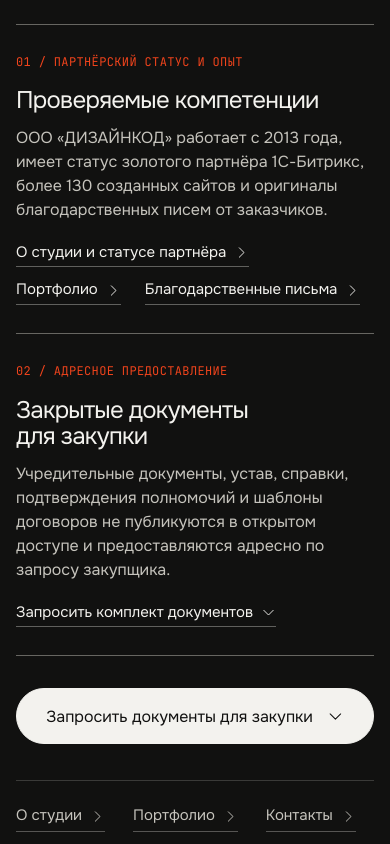
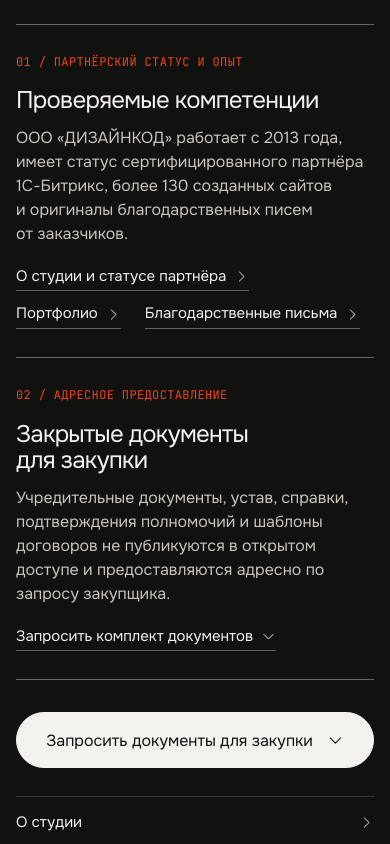
Before and after one commit to Ivanweb1/designcodes, a plain HTML site: page company-documents/index.html in a window 390 px wide. Shown: the part 2200-3044 px from the top of the page. Drawn offline with Linux system fonts and the light colour scheme.

Commit message:
Company-documents: update partner status, polish slot copy, fix mobile H1, center CTA and pills

```diff
--- a/company-documents/index.html
+++ b/company-documents/index.html
@@ -289,23 +289,24 @@
   }
   .rule-links a:hover { color: var(--accent); border-color: var(--accent); }
 
-  .svc-button-light { margin-top: 32px; background: var(--bg); border-color: var(--bg); color: var(--ink); }
+  .rules-foot { display: flex; justify-content: center; margin-top: clamp(32px, 4vw, 48px); }
+  .svc-button-light { background: var(--bg); border-color: var(--bg); color: var(--ink); }
   .svc-button-light:hover { background: var(--accent); border-color: var(--accent); color: #fff; }
 
   .svc-related {
-    display: flex; flex-wrap: wrap; gap: 12px 28px;
-    margin-top: clamp(36px, 4vw, 56px);
-    padding-top: 24px;
+    display: flex; flex-wrap: wrap; justify-content: center; gap: 12px;
+    margin-top: clamp(32px, 4vw, 48px);
+    padding-top: clamp(28px, 3.5vw, 40px);
     border-top: 1px solid rgba(243,242,238,.18);
   }
   .svc-related a {
-    display: inline-flex; align-items: center; gap: 8px;
-    font-size: 15px; color: #c6c4bd;
-    border-bottom: 1px solid rgba(243,242,238,.3);
-    padding-bottom: 4px;
-    transition: color .2s, border-color .2s;
+    display: inline-flex; align-items: center; gap: 10px;
+    min-height: 48px; padding: 0 22px;
+    font-size: 15px; color: var(--bg);
+    border: 1px solid rgba(243,242,238,.35); border-radius: 100px;
+    transition: background .2s, color .2s, border-color .2s;
   }
-  .svc-related a:hover { color: var(--accent); border-color: var(--accent); }
+  .svc-related a:hover { background: var(--bg); color: var(--ink); border-color: var(--bg); }
 
   /* ---------- 04 Финал: форма запроса и подвал ---------- */
   .final { --cline: rgba(243,242,238,.18); --cdim: rgba(243,242,238,.55); background: var(--ink); color: var(--bg); overflow: hidden; }
@@ -407,6 +408,9 @@
     .svc-hero h1 { font-size: clamp(38px, 11vw, 68px); }
     .svc-hero h1 br { display: none; }
     .svc-hero-bottom { grid-template-columns: 1fr; }
+    .svc-related { flex-direction: column; gap: 0; padding-top: 0; margin-top: 28px; }
+    .svc-related a { width: 100%; justify-content: space-between; min-height: 52px; padding: 0; border: 0; border-bottom: 1px solid rgba(243,242,238,.18); border-radius: 0; }
+    .svc-related a:hover { background: none; color: var(--accent); border-color: var(--accent); }
     .contact { padding-top: 56px; }
     .big-mail { font-size: 9.4vw; }
     .form-grid { grid-template-columns: 1fr; }
@@ -539,7 +543,7 @@
   <!-- 01 · Первый экран -->
   <section class="svc-hero" aria-labelledby="svc-title">
     <div class="svc-kicker mono"><span class="cm">//</span> 01 · Документы и реквизиты</div>
-    <h1 id="svc-title">Документы<br><span>и реквизиты</span></h1>
+    <h1 id="svc-title">Документы <br><span>и&nbsp;реквизиты</span></h1>
     <div class="svc-hero-bottom">
       <p class="svc-lead">Информация для проверки подрядчика и подготовки закупочной документации.</p>
       <div class="svc-hero-action">
@@ -586,10 +590,10 @@
         <dt class="mono">Телефон и почта</dt>
         <dd><a href="tel:+79262901420">+7 (926) 290-14-20</a> · <a href="mailto:ask@designcodes.ru">ask@designcodes.ru</a></dd>
       </div>
-      <!-- СЛОТ ПОД КПП И БАНКОВСКИЕ РЕКВИЗИТЫ ИЗ АКТУАЛЬНОЙ КАРТОЧКИ ПРЕДПРИЯТИЯ -->
+      <!-- КОНТЕНТ: подставить банковские реквизиты из актуальной карточки предприятия -->
       <div class="req-row">
         <dt class="mono">Банковские реквизиты</dt>
-        <dd class="req-slot">Заполняется из актуальной карточки предприятия (р/с, банк, БИК, к/с)</dd>
+        <dd class="req-slot">Предоставляются в карточке предприятия по запросу (р/с, банк, БИК, к/с)</dd>
       </div>
     </dl>
 
@@ -605,7 +609,7 @@
   <section class="svc-price" aria-labelledby="proc-title">
     <div class="svc-section-head">
       <span class="mono"><span class="cm">//</span> 03 · Проверка подрядчика</span>
-      <h2 id="proc-title">Компетенции<br><span class="dim">и закупочные документы</span></h2>
+      <h2 id="proc-title">Компетенции<br><span class="dim">и&nbsp;закупочные документы</span></h2>
       <p class="svc-section-lead">Открытые подтверждения опыта размещены на сайте, закрытый пакет документов направляем по запросу.</p>
     </div>
 
@@ -614,7 +618,7 @@
         <div>
           <span class="mono">01 / Партнёрский статус и опыт</span>
           <h3>Проверяемые компетенции</h3>
-          <p>ООО «ДИЗАЙНКОД» работает с 2013 года, имеет статус золотого партнёра 1С-Битрикс, более 130 созданных сайтов и оригиналы благодарственных писем от заказчиков.</p>
+          <p>ООО «ДИЗАЙНКОД» работает с 2013 года, имеет статус сертифицированного партнёра 1С-Битрикс, более 130 созданных сайтов и оригиналы благодарственных писем от заказчиков.</p>
         </div>
         <div class="rule-links">
           <a href="../about/">О студии и статусе партнёра <svg class="ico" aria-hidden="true"><use href="#i-arrow"/></svg></a>
@@ -635,7 +639,9 @@
       </div>
     </div>
 
-    <a class="svc-button svc-button-light" href="#form" data-discuss="Запрос документов для закупки">Запросить документы для закупки <svg class="ico ico-down" aria-hidden="true"><use href="#i-arrow"/></svg></a>
+    <div class="rules-foot">
+      <a class="svc-button svc-button-light" href="#form" data-discuss="Запрос документов для закупки">Запросить документы для закупки <svg class="ico ico-down" aria-hidden="true"><use href="#i-arrow"/></svg></a>
+    </div>
 
     <div class="svc-related">
       <a href="../about/">О студии <svg class="ico" aria-hidden="true"><use href="#i-arrow"/></svg></a>
```
